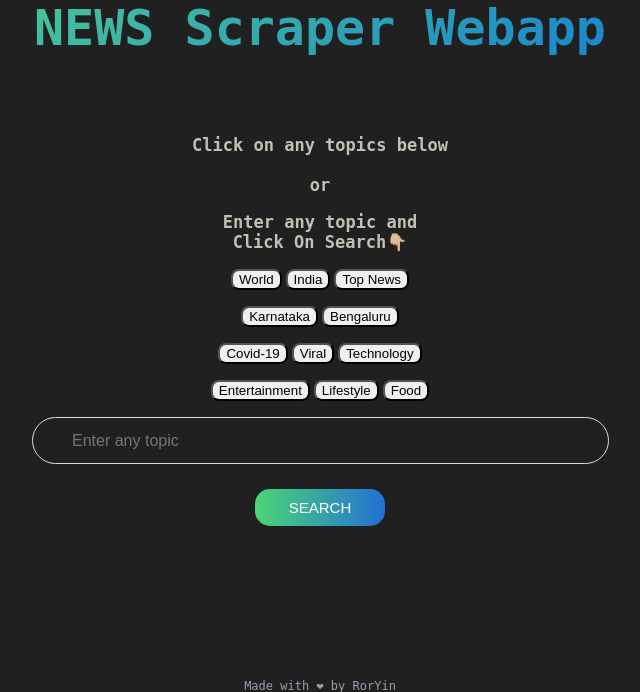
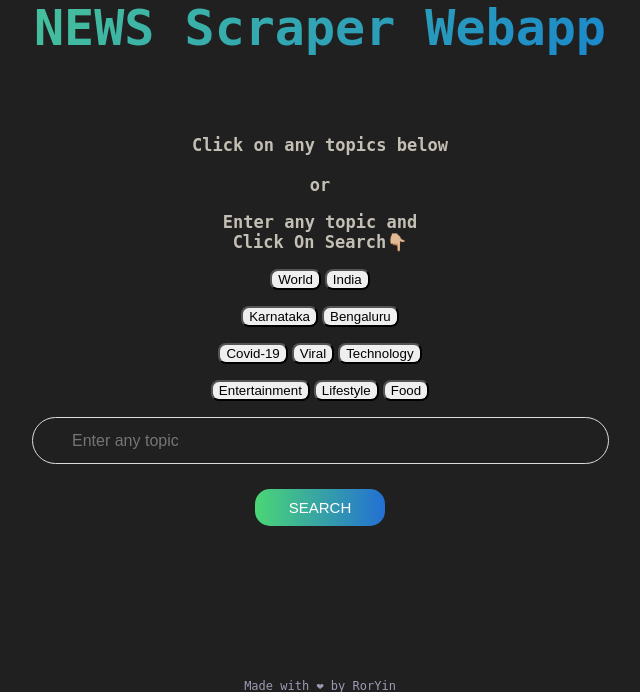
Before and after one commit to RorYin/NewsWebApp-TGBot-WebHook, a Flask app: page / in a window 1280 px wide. Shown: the part 99-791 px from the top of the page, without its empty margins (320-960 px from the left). Run offline with Flask 2, Linux system fonts and the light colour scheme; grey boxes are pictures that could not be loaded.

Commit message:
Add files via upload

```diff
--- a/templates/index.html
+++ b/templates/index.html
@@ -184,9 +184,7 @@ button{
 	<form class="linkb" method="get" action="./" >
 		<button type="submit" name="q" value="india">India</button>
 	</form>
-	<form class="linkb" method="get" action="./" >
-		<button type="submit" name="q" value="top-news">Top News</button>
-	</form>
+
 	<br>
 	<form class="linkb" method="get" action="./" >
 		<button type="submit" name="q" value="karnataka">Karnataka</button>
```
